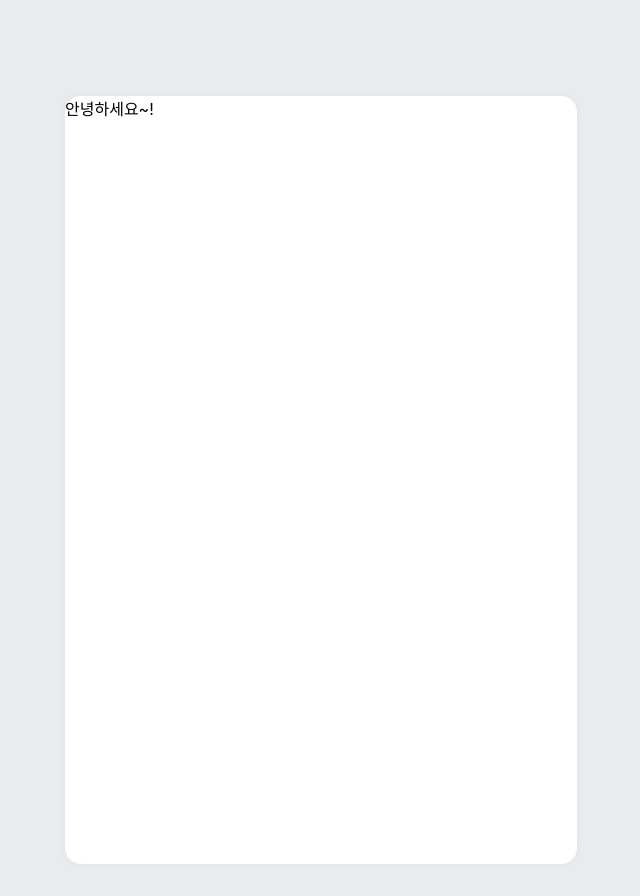
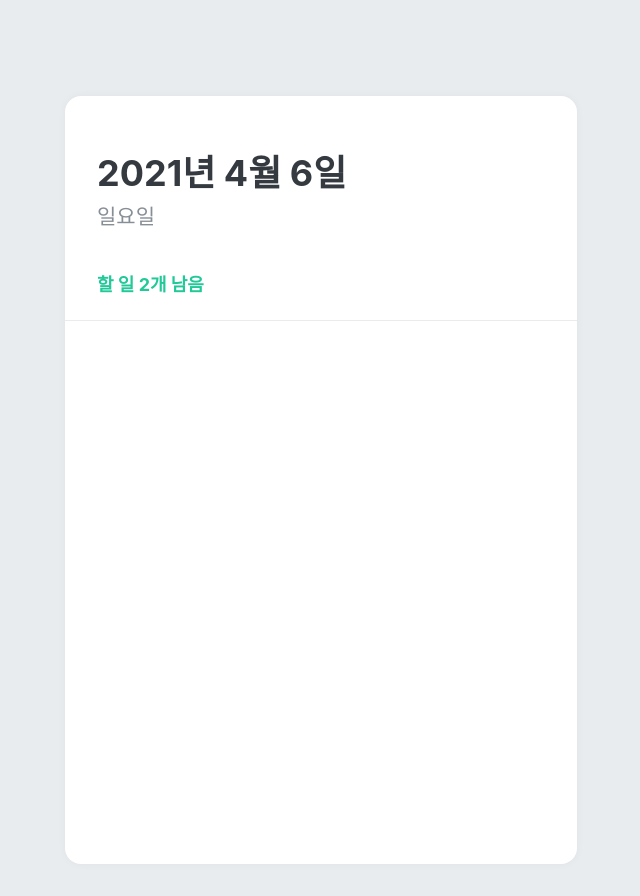
Before and after one commit to jonalong/react_study, a React (Create React App) app in the folder todo/: page / in a window 1280 px wide. Shown: the whole page, without its empty margins (319-959 px from the left). Built offline with nearby package versions, Linux system fonts and the light colour scheme.

Commit message:
todo head update

```diff
--- a/todo/src/App.js
+++ b/todo/src/App.js
@@ -1,4 +1,5 @@
 import { createGlobalStyle } from 'styled-components';
+import TodoHead from './components/TodoHead';
 import TodoTemplate from './components/TodoTemplate';
 
 const GlobalStyle = createGlobalStyle`
@@ -11,7 +12,9 @@
   return (
     <>
     <GlobalStyle/>
-    <TodoTemplate>안녕하세요~!</TodoTemplate>
+    <TodoTemplate>
+      <TodoHead/>
+    </TodoTemplate>
     </>
   );
 }
--- /dev/null
+++ b/todo/src/components/TodoHead.js
@@ -0,0 +1,41 @@
+import React from 'react'
+import styled from 'styled-components';
+
+const TodoHeadBlock = styled.div`
+  padding-top: 48px;
+  padding-left: 32px;
+  padding-right: 32px;
+  padding-bottom: 24px;
+  border-bottom: 1px solid #e9ecef;
+
+  h1 {
+    margin: 0;
+    font-size: 36px;
+    color: #343a40;
+  }
+
+  .day {
+    margin-top: 4px;
+    color: #868e96;
+    font-size: 21px;
+  }
+
+  .tasks-left {
+    color: #20c997;
+    font-size: 18px;
+    margin-top: 40px;
+    font-weight: bold;
+  }
+`;
+
+function TodoHead() {
+  return (
+    <TodoHeadBlock>
+      <h1>2021년 4월 6일</h1>
+      <div className="day">일요일</div>
+      <div className="tasks-left">할 일 2개 남음</div>
+    </TodoHeadBlock>
+  )
+}
+
+export default TodoHead
```
Also changed, not shown: 1 other file (tests, documents, lock files or other folders).
